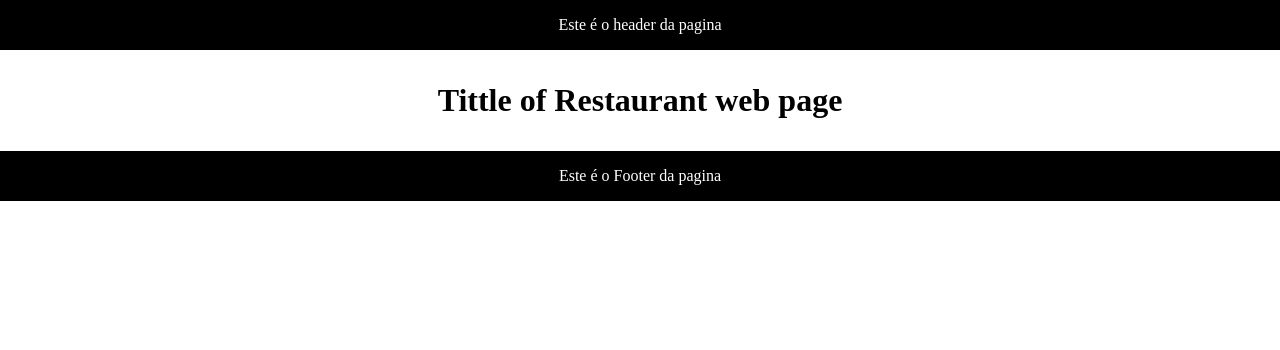
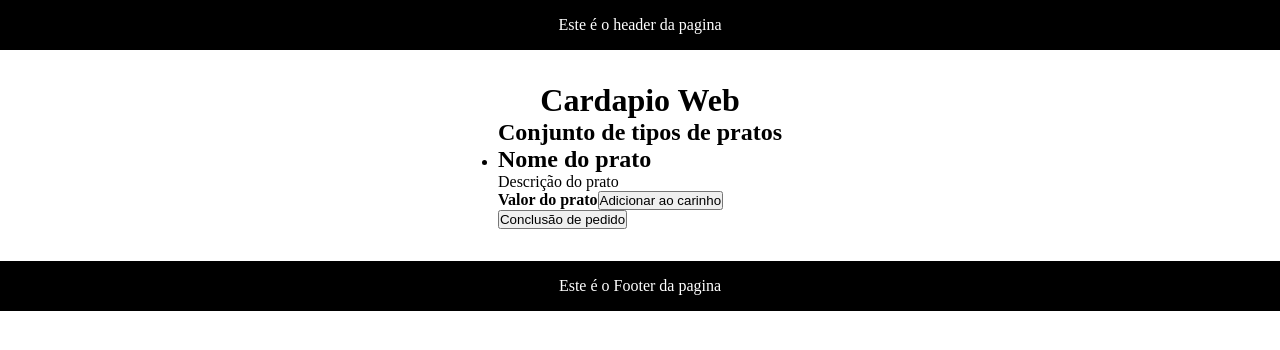
Before and after one commit to JoseItaloP/Cardapio_Web, a React (Vite) app: page / in a window 1280 px wide. Shown: the top 350 px of the page. Built offline with nearby package versions, Linux system fonts and the light colour scheme.

Commit message:
Criaçao dos elementos de css iniciais

```diff
--- a/src/App.css
+++ b/src/App.css
@@ -51,3 +51,25 @@ body{
     flex-direction: column;
     align-items: center;
 }
+
+/*Pratos e conjuntos de pratos*/
+
+.DivPagePedido{
+
+}
+
+.ConjuntoTipoPratos{
+
+}
+
+.ListaDPratos{
+
+}
+
+.CaixaPrato{
+
+}
+
+.ButaoConclusaoP{
+
+}
--- a/src/App.tsx
+++ b/src/App.tsx
@@ -1,13 +1,30 @@
 import "./App.css";
 import Footer from "./components/Footer";
-import Header from "./components/header";
+import Header from "./components/Header";
 
 function App() {
   return (
     <>
       <Header />
       <main className="MainCardapioPage">
-        <h1>Tittle of Restaurant web page</h1>
+        <h1>Cardapio Web</h1>
+        <div className="DivPagePedido">
+
+          <section className="ConjuntoTipoPratos">
+            <h1>Conjunto de tipos de pratos</h1>
+            <ul className="ListaDPratos">
+              <li className="CaixaPrato">
+                <h2>Nome do prato</h2>
+                <p>Descrição do prato</p>
+                <strong>Valor do prato</strong>
+                <button>Adicionar ao carinho</button>
+              </li>
+            </ul>
+          </section>
+
+          <button className="ButaoConclusaoP">Conclusão de pedido</button>
+
+        </div>
       </main>
       <Footer />
     </>
```
